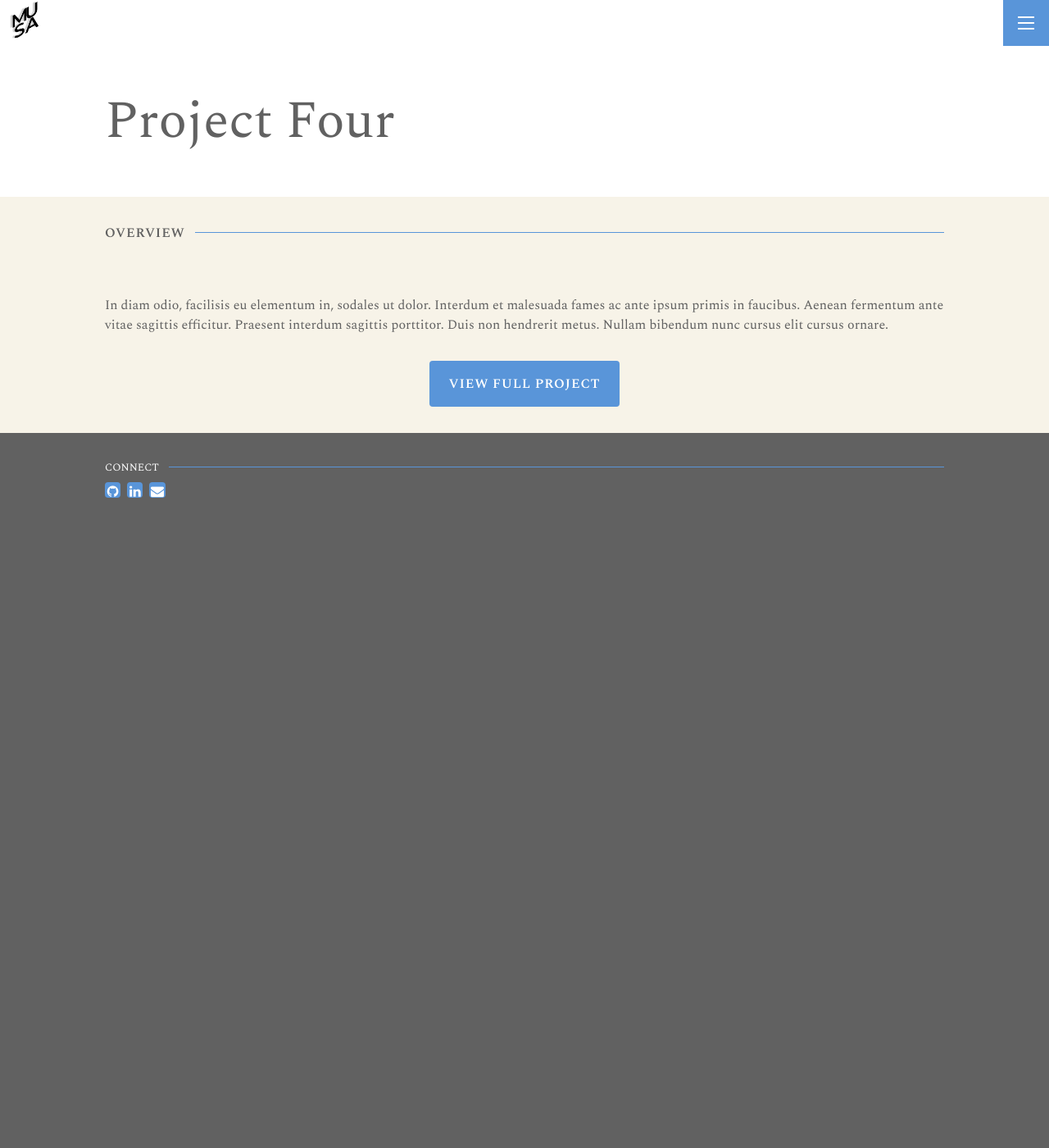
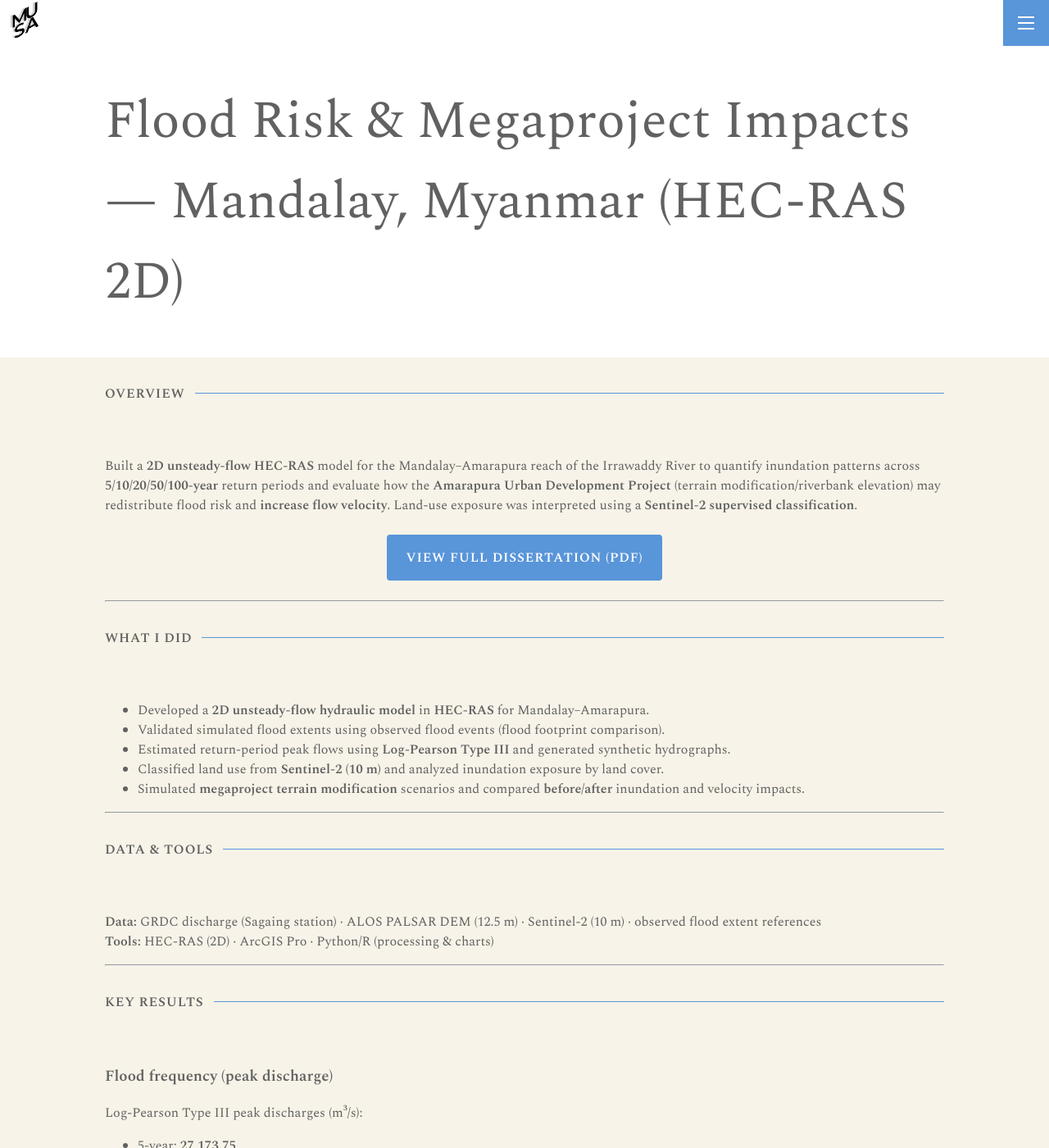
Before and after one commit to sihan-yu429/sihan-musa, a Jekyll site: the page built from _projects/proj-4.md, in a window 1280 px wide and 1400 px high. Shown: the whole window at 82% size. Built offline with Jekyll 4.4.1, drawn with Linux system fonts in a browser that asks for light colours; some of the changed text lies outside the part shown.

Commit message:
add proj 4 content

```diff
--- a/_projects/proj-4.md
+++ b/_projects/proj-4.md
@@ -1,12 +1,88 @@
 ---
 layout: post
-title: 'Project Four'
-thumbnail: /assets/img/projects/proj-4/thumbnail.jpg
+title: 'Flood Risk & Megaproject Impacts — Mandalay, Myanmar (HEC-RAS 2D)'
+thumbnail: /assets/img/projects/mandalay/thumbnail.jpg
 ---
 
 ## Overview
-In diam odio, facilisis eu elementum in, sodales ut dolor. Interdum et malesuada fames ac ante ipsum primis in faucibus. Aenean fermentum ante vitae sagittis efficitur. Praesent interdum sagittis porttitor. Duis non hendrerit metus. Nullam bibendum nunc cursus elit cursus ornare.
+Built a **2D unsteady-flow HEC-RAS** model for the Mandalay–Amarapura reach of the Irrawaddy River to quantify inundation patterns across **5/10/20/50/100-year** return periods and evaluate how the **Amarapura Urban Development Project** (terrain modification/riverbank elevation) may redistribute flood risk and **increase flow velocity**. Land-use exposure was interpreted using a **Sentinel-2 supervised classification**.
+
+<div style="text-align: center; margin: 1.5rem 0;">
+  <a href="/assets/files/Dissertation_final.pdf" class="button" target="_blank" rel="noopener">View Full Dissertation (PDF)</a>
+</div>
+
+---
+
+## What I did
+- Developed a **2D unsteady-flow hydraulic model** in **HEC-RAS** for Mandalay–Amarapura.
+- Validated simulated flood extents using observed flood events (flood footprint comparison).
+- Estimated return-period peak flows using **Log-Pearson Type III** and generated synthetic hydrographs.
+- Classified land use from **Sentinel-2 (10 m)** and analyzed inundation exposure by land cover.
+- Simulated **megaproject terrain modification** scenarios and compared **before/after** inundation and velocity impacts.
+
+---
+
+## Data & Tools
+**Data:** GRDC discharge (Sagaing station) · ALOS PALSAR DEM (12.5 m) · Sentinel-2 (10 m) · observed flood extent references
+**Tools:** HEC-RAS (2D) · ArcGIS Pro · Python/R (processing & charts)
+
+---
+
+## Key results
+### Flood frequency (peak discharge)
+Log-Pearson Type III peak discharges (m³/s):
+- 5-year: **27,173.75**
+- 10-year: **28,719.30**
+- 20-year: **29,964.95**
+- 50-year: **31,325.67**
+- 100-year: **32,204.80**
+
+### Return-period inundation change (5-yr vs 100-yr)
+- **Urban Mandalay:** inundated area **9.36 → 12.2 km²**; flooded share **8.4% → 11.0%**
+- **Urban Amarapura:** inundated area **3.76 → 3.91 km²**; flooded share **37.0% → 38.5%**
+
+### Land-use classification quality
+- Overall accuracy: **76%**
+- Built-up classes performed strongly (e.g., buildings PA 89%; roads/tarmac PA 100%)
+
+### Megaproject impacts (terrain modification)
+- The modified project footprint becomes **less flood-prone** in simulations.
+- Peak velocities approach **~4 m/s** under the megaproject scenario for the **20-year** event.
+- For larger events (e.g., 50-year), terrain modification can **expand downstream inundation** and affect parts of urban Mandalay.
+
+---
+
+## Key figures (quick gallery)
+<div style="display:grid; grid-template-columns: repeat(auto-fit, minmax(240px, 1fr)); gap:12px; margin-top: 1rem;">
+
+  <a href="/assets/img/projects/mandalay/fig_model_domain.png" target="_blank" rel="noopener"
+     style="text-decoration:none; color:inherit; border:1px solid #eee; border-radius:12px; overflow:hidden;">
+    <img src="/assets/img/projects/mandalay/fig_model_domain.png" alt="Model domain" style="width:100%; display:block;">
+    <div style="padding:10px 12px; font-size:0.95rem; opacity:0.85;">Model domain and study area (Mandalay–Amarapura)</div>
+  </a>
+
+  <a href="/assets/img/projects/mandalay/fig_return_period_extent_5yr_vs_100yr.png" target="_blank" rel="noopener"
+     style="text-decoration:none; color:inherit; border:1px solid #eee; border-radius:12px; overflow:hidden;">
+    <img src="/assets/img/projects/mandalay/fig_return_period_extent_5yr_vs_100yr.png" alt="Return period comparison" style="width:100%; display:block;">
+    <div style="padding:10px 12px; font-size:0.95rem; opacity:0.85;">Flood extent comparison: 5-year vs 100-year</div>
+  </a>
+
+  <a href="/assets/img/projects/mandalay/fig_megaproject_before_after_inundation.png" target="_blank" rel="noopener"
+     style="text-decoration:none; color:inherit; border:1px solid #eee; border-radius:12px; overflow:hidden;">
+    <img src="/assets/img/projects/mandalay/fig_megaproject_before_after_inundation.png" alt="Megaproject before/after inundation" style="width:100%; display:block;">
+    <div style="padding:10px 12px; font-size:0.95rem; opacity:0.85;">Megaproject scenario: inundation before vs after</div>
+  </a>
+
+  <a href="/assets/img/projects/mandalay/fig_megaproject_velocity_20yr.png" target="_blank" rel="noopener"
+     style="text-decoration:none; color:inherit; border:1px solid #eee; border-radius:12px; overflow:hidden;">
+    <img src="/assets/img/projects/mandalay/fig_megaproject_velocity_20yr.png" alt="Megaproject velocity (20-year)" style="width:100%; display:block;">
+    <div style="padding:10px 12px; font-size:0.95rem; opacity:0.85;">Peak velocity under megaproject scenario (20-year event)</div>
+  </a>
+
+</div>
+
+---
 
 <div style="text-align: center; margin: 2rem 0;">
-  <a href="#" class="button">View Full Project</a>
+  <a href="/assets/files/Dissertation_final.pdf" class="button" target="_blank" rel="noopener">Read the Full Dissertation</a>
 </div>
```
Also changed, not shown: assets/img/projects/proj-4/bike.jpg (deleted), assets/img/projects/proj-4/fig_megaproject_before_after_inundation.png (added), assets/img/projects/proj-4/fig_megaproject_velocity_20yr.png (added), assets/img/projects/proj-4/thumbnail.jpg, 2 other files.
